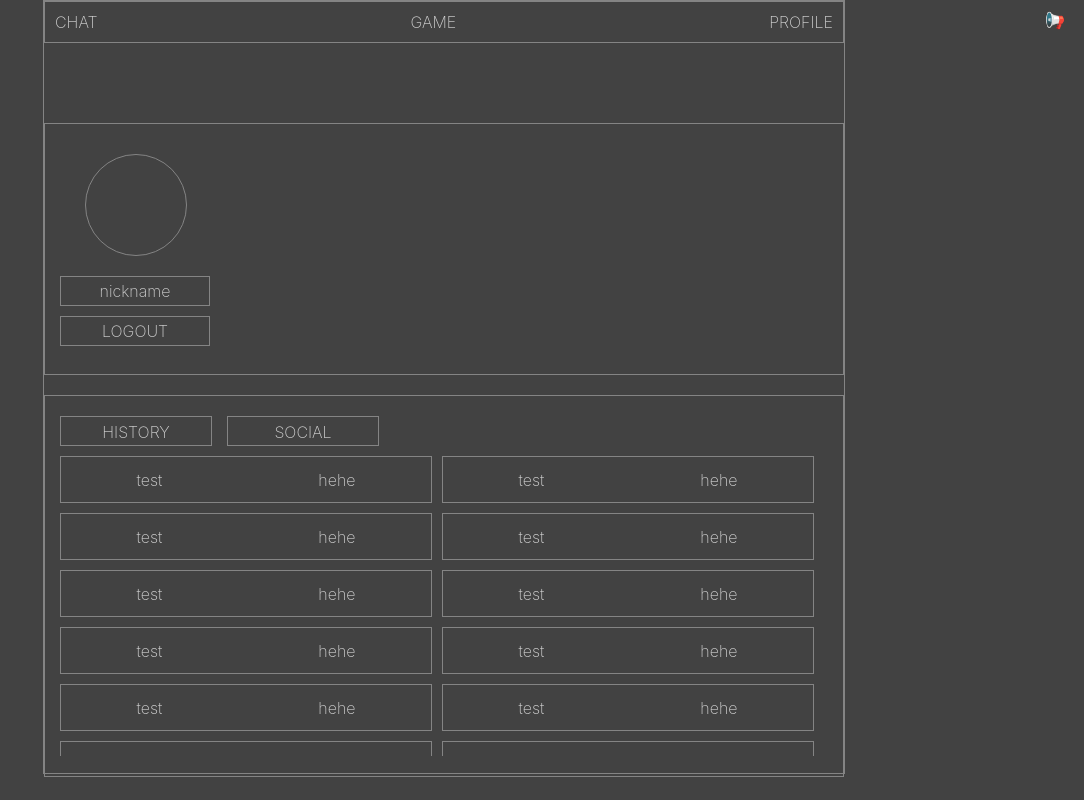
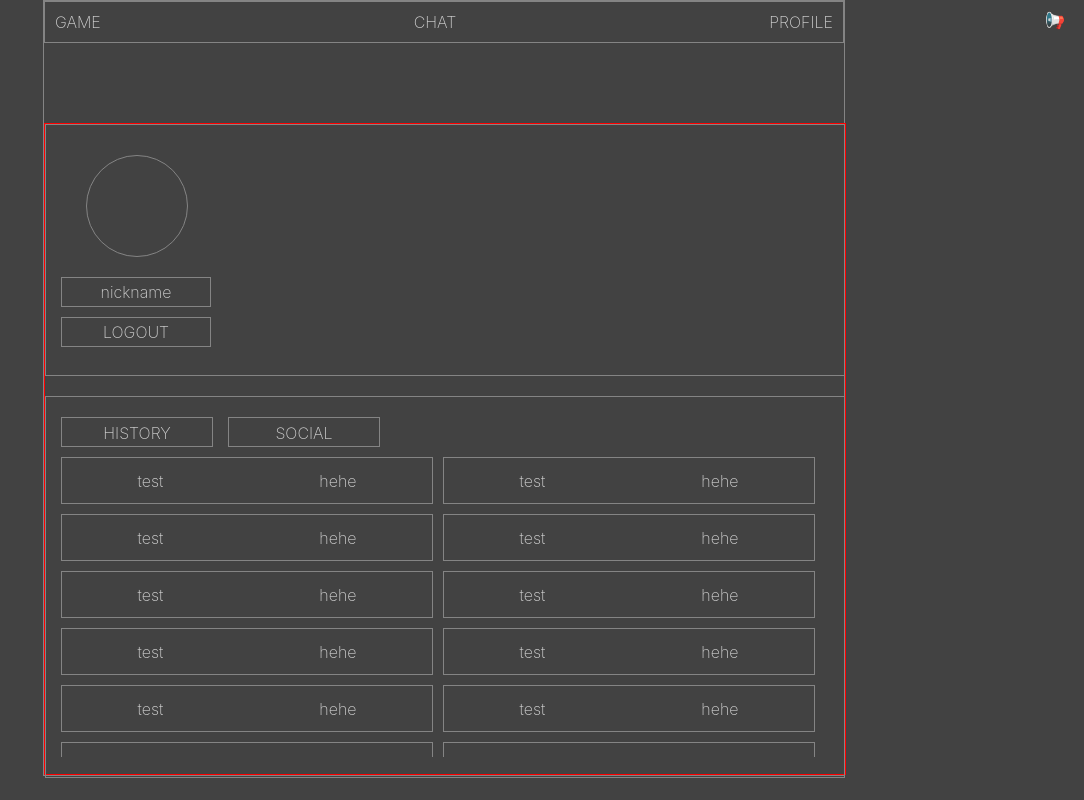
Before and after one commit to Make-Dongchoi-Member/mdm, a SvelteKit app in the folder web/client/: page /profile/social in a window 1280 px wide. Shown: the whole page, without its empty margins (196-1280 px from the left). Built offline with nearby package versions, Linux system fonts and the light colour scheme; a web font is replaced by a local one.

Commit message:
design: 라우터별 화면 세로 길이를 모두 650px로 고정

```diff
--- a/web/client/src/routes/(app)/+layout.svelte
+++ b/web/client/src/routes/(app)/+layout.svelte
@@ -3,15 +3,15 @@
     import { ModalStatesStore } from '../../store';
 </script>
 
-
-
 <div class="container">
     <nav class= "containerTop" >
+        <a href="/" >GAME</a>
         <a href="/chat" >CHAT</a>
-        <a href="/" >GAME</a>
         <a href="/profile" >PROFILE</a>
     </nav>
-    <slot></slot>
+    <div class="containerBody">
+        <slot></slot>
+    </div>
 </div>
 <div class="alarm">
     <button on:click={() => { $ModalStatesStore.isNotiModal = true; }}>
@@ -20,9 +20,6 @@
 </div>
 <NotiModal />
 
-
-
-
 <style>
     @import url('https://rsms.me/inter/inter.css'); /* font */
     :global(*) {
@@ -30,7 +27,6 @@
         font-weight: 200;
         font-size: 16px;
     }
-
 
     :root {
         --bg-color: #424242;
@@ -81,6 +77,13 @@
         justify-content: center;
     }
 
+    .containerBody {
+		width: 800px;
+		height: 650px;
+		margin-top: 80px;
+        border: 1px solid red;
+	}
+
     nav {
         border: 1px solid var(--border-color);
         display: flex;
--- a/web/client/src/routes/(app)/profile/+layout.svelte
+++ /dev/null
@@ -1,11 +0,0 @@
-<div class="container">
-	<slot></slot>
-</div>
-
-<style>
-	.container {
-		width: 800px;
-		height: 650px;
-		margin-top: 80px;
-	}
-</style>
```
